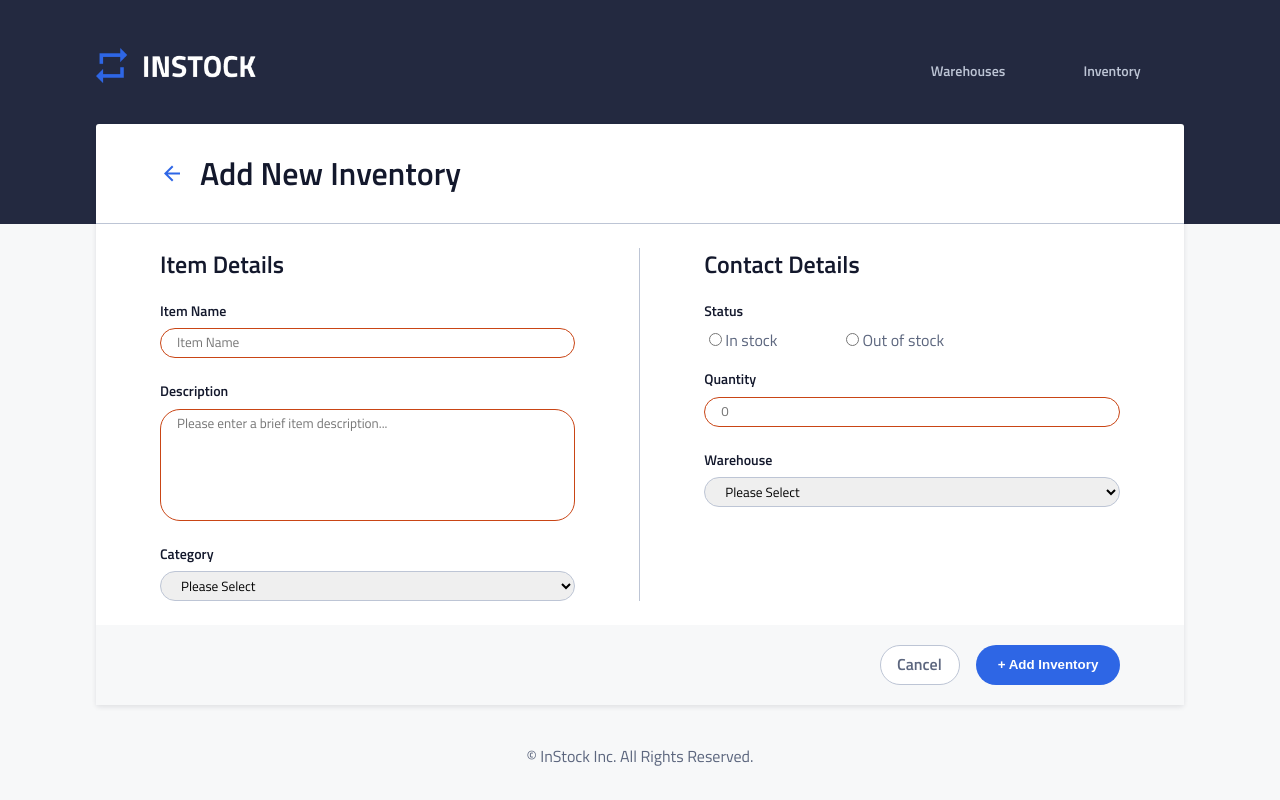
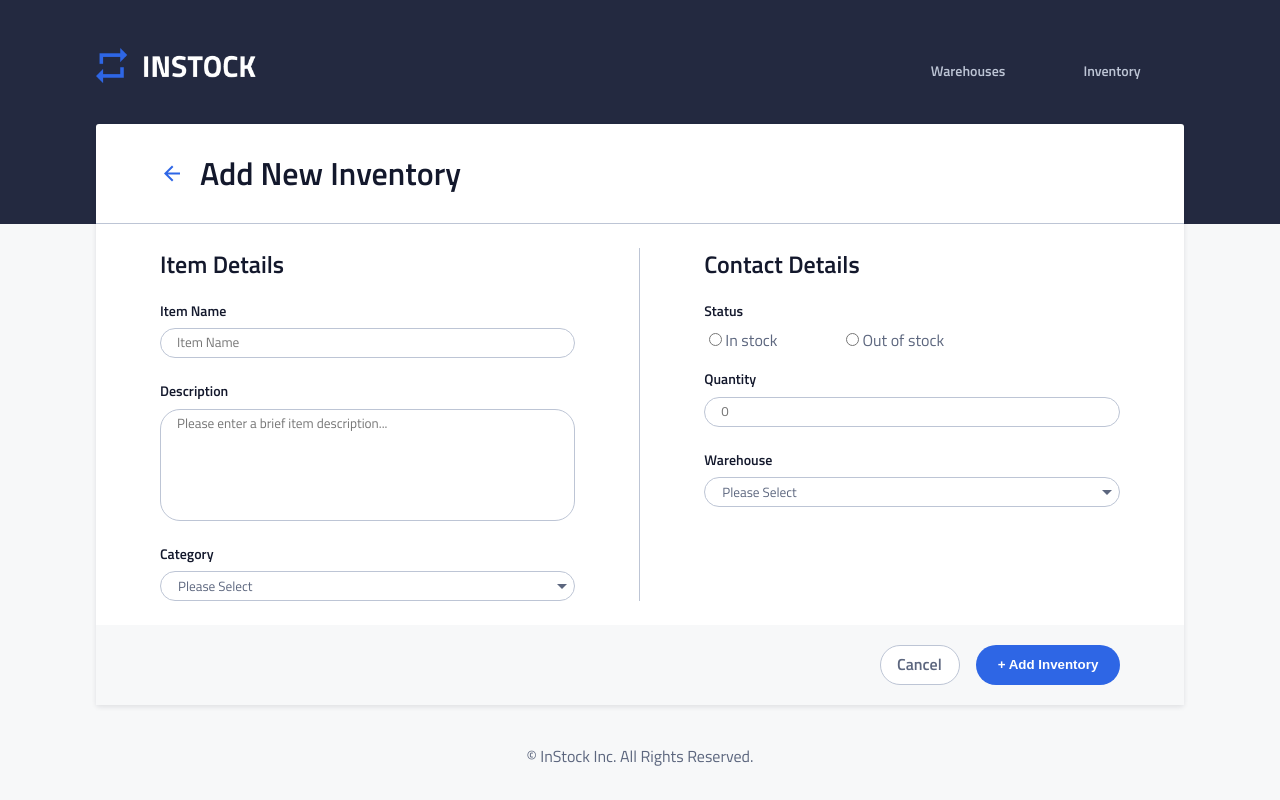
Before and after one commit to auditie/InStock-Client, a React (Create React App) app: page /inventory/add in a window 1280 px wide. Built offline with nearby package versions, Linux system fonts and the light colour scheme.

Commit message:
style dropdown menu bar

```diff
--- a/src/components/AddInventory/AddInventory.js
+++ b/src/components/AddInventory/AddInventory.js
@@ -1,8 +1,8 @@
 import './AddInventory.scss';
 import React from 'react';
 import BackArrow from '../../assets/icons/arrow_back-24px.svg';
-// import axios from 'axios';
-// import { API_URL } from '../../App';
+import axios from 'axios';
+import { API_URL } from '../../App';
 import { Link } from 'react-router-dom';
 
 class AddInventory extends React.Component {
@@ -15,29 +15,29 @@ class AddInventory extends React.Component {
         warehouseName: ""
     }
 
-    // addInventory = (event) => {
-    //     event.preventDefault();
-    //     console.log(event);
+    addInventory = (event) => {
+        event.preventDefault();
+        console.log(event);
 
-    //     axios
-    //         .post(`${API_URL}/inventory/add`, {
-    //             itemName: this.state.itemName,
-    //             description: this.state.description,
-    //             category: this.state.category,
-    //             status: this.state.status,
-    //             quantity: this.state.quantity,
-    //             warehouseName: this.state.warehouseName,
-    //         })
-    //         .then((response) => {
-    //             this.props.history.push('/');
-    //         })
-    // };
+        axios
+            .post(`${API_URL}/inventory/add`, {
+                itemName: this.state.itemName,
+                description: this.state.description,
+                category: this.state.category,
+                status: this.state.status,
+                quantity: this.state.quantity,
+                warehouseName: this.state.warehouseName,
+            })
+            .then((response) => {
+                this.props.history.push('/');
+            })
+    };
 
-    // handleChangeInventory = (event) => {
-    //     this.setState({
-    //         [event.target.name]: event.target.value
-    //     })
-    // }
+    handleChangeInventory = (event) => {
+        this.setState({
+            [event.target.name]: event.target.value
+        })
+    }
 
     render() {
         return (
@@ -51,9 +51,9 @@ class AddInventory extends React.Component {
                         <div className="add-inventory__inventory--detail" >
                             <h2 className="add-inventory__subtitle" >Item Details</h2>
                             <h3 className="add-inventory__labels" >Item Name</h3>
-                            <textarea type="text" placeholder="Item Name" value={this.state.itemName} onChange={this.handleChangeInventory} name="itemName" required></textarea>
+                            <textarea type="text" placeholder="Item Name" value={this.state.itemName} onChange={this.handleChangeInventory} name="itemName" ></textarea>
                             <h3 className="add-inventory__labels" >Description</h3>
-                            <textarea className="add-inventory__labels--description" type="text" placeholder="Please enter a brief item description..." value={this.state.description} onChange={this.handleChangeInventory} name="description" required></textarea>
+                            <textarea className="add-inventory__labels--description" type="text" placeholder="Please enter a brief item description..." value={this.state.description} onChange={this.handleChangeInventory} name="description" ></textarea>
                             <h3 className="add-inventory__labels" >Category</h3>
                             <select className="add-inventory__dropdown">
                                 <option value="">Please Select</option>
@@ -74,7 +74,7 @@ class AddInventory extends React.Component {
                                 </div>
                             </div>
                             <h3 className="add-inventory__labels" >Quantity</h3>
-                            <textarea type="text" placeholder="0" value={this.state.quantity} onChange={this.handleChangeWarehouse} name="quantity" required></textarea>
+                            <textarea type="text" placeholder="0" value={this.state.quantity} onChange={this.handleChangeWarehouse} name="quantity" ></textarea>
                             <h3 className="add-inventory__labels" >Warehouse</h3>
                             <select className="add-inventory__dropdown">
                                 <option value="">Please Select</option>
--- a/src/components/AddInventory/AddInventory.scss
+++ b/src/components/AddInventory/AddInventory.scss
@@ -15,11 +15,6 @@ textarea {
     border-color: variables.$Cloud;
     width: 100%;
 }
-
-textarea:required:invalid {
-    border-color: variables.$Red;
-}
-
 
 .add-inventory {
     &__title {
@@ -96,6 +91,7 @@ textarea:required:invalid {
     }
 
     &__dropdown {
+        background: url('../../assets/icons/arrow_drop_down-24px.svg') no-repeat right;
         font-family: 'Titillium-Web';
         overflow: hidden;
         resize: none;
@@ -104,6 +100,14 @@ textarea:required:invalid {
         width: 100%;
         height: 30px;
         padding-left: 1rem;
+        color: variables.$Slate;
+    }
+
+    select {
+        -webkit-appearance: none;
+        -moz-appearance: none;
+        text-indent: 1px;
+        text-overflow: '';
     }
 
     &__radio-buttons {
@@ -114,7 +118,6 @@ textarea:required:invalid {
         &--in {
             padding-right: 4rem;
         }
-
     }
 
     &__submit {
```
